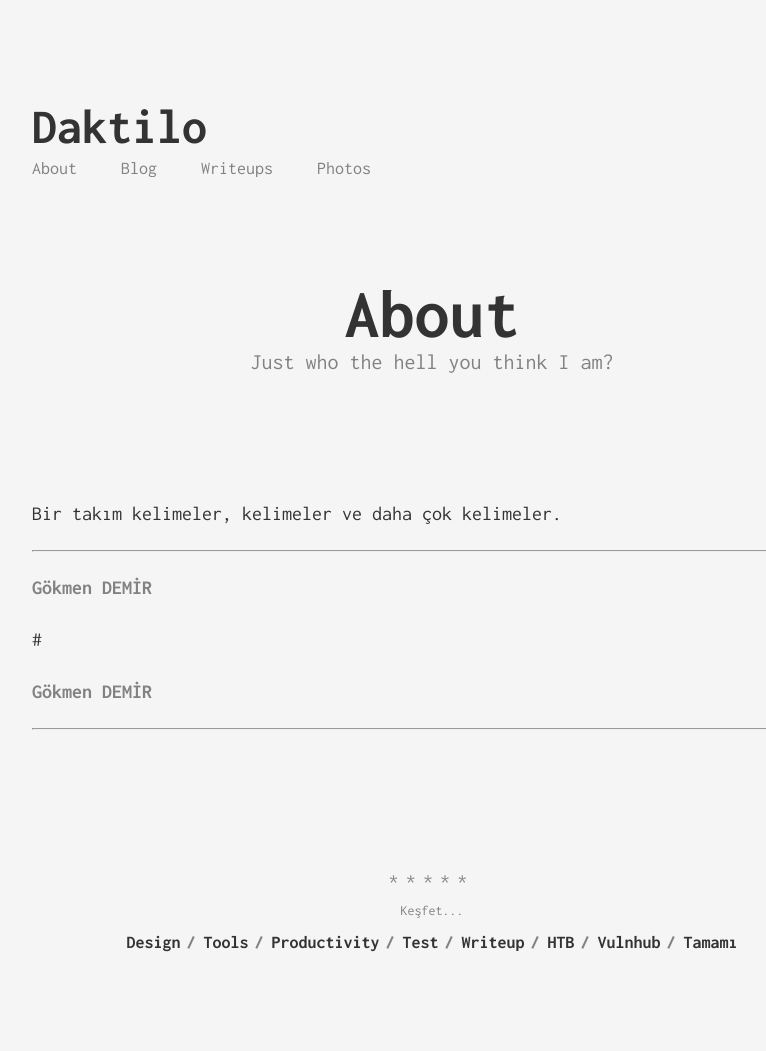
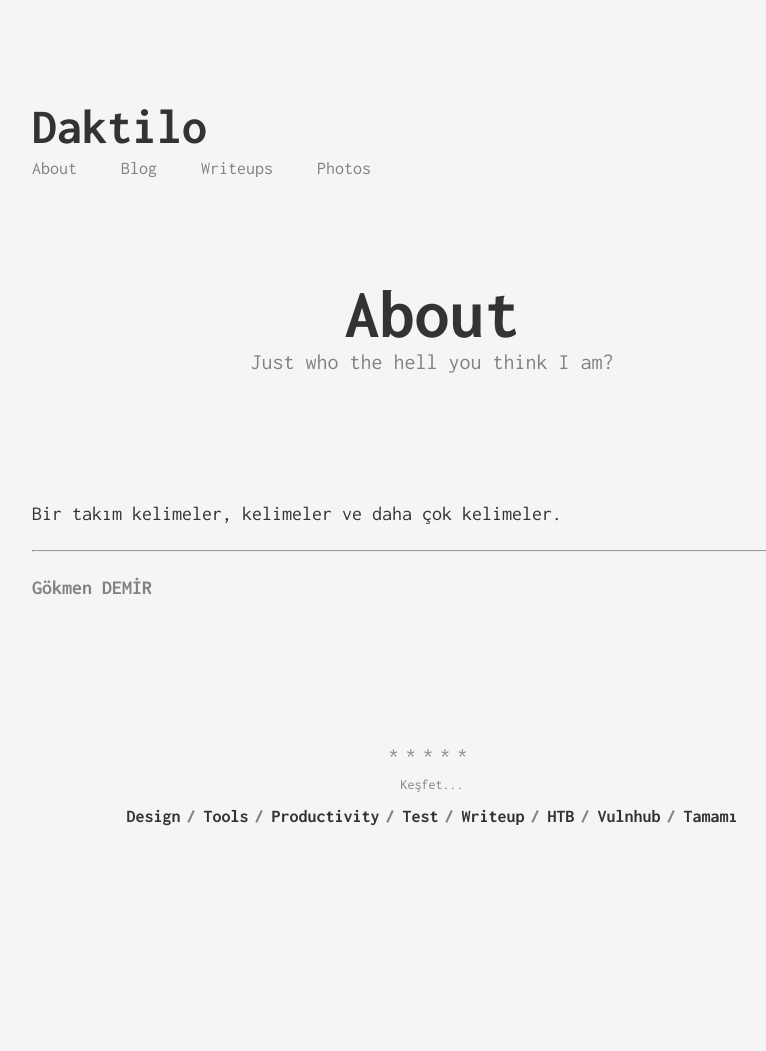
Before and after one commit to JohnGkmn/JohnGkmn.github.io, a Jekyll site: the page built from about.md, in a window 1280 px wide. Shown: the whole page, without its empty margins (208-974 px from the left). Built offline with Jekyll 4.4.1, drawn with Linux system fonts in a browser that asks for light colours; after the commit the page ends 925 px from its top, so only the background shows below that.

```diff
--- a/about.md
+++ b/about.md
@@ -9,10 +9,3 @@
 
 ___
 [Gökmen DEMİR](https://johnGkmn.github.io)
-
-
-#
-
-[Gökmen DEMİR](https://johnGkmn.github.io)
-
-___
```
